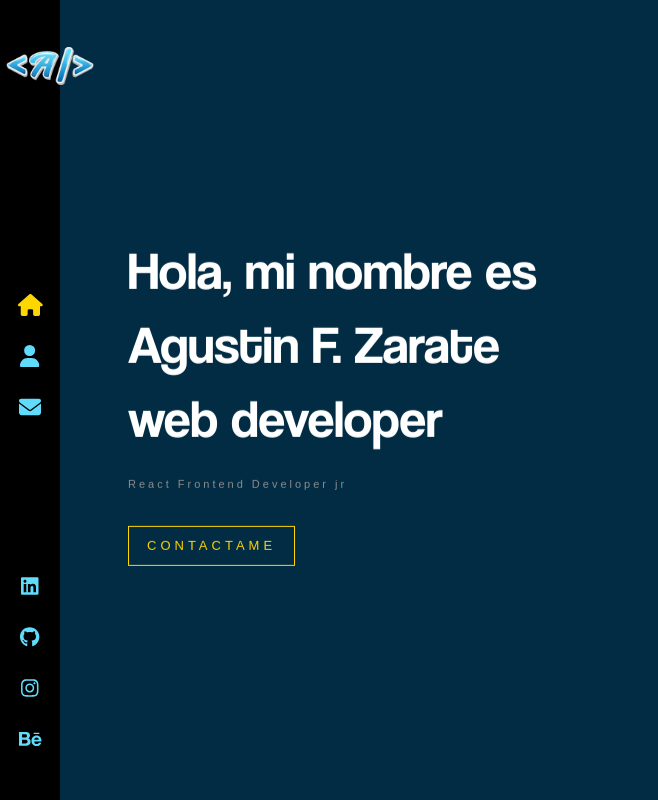
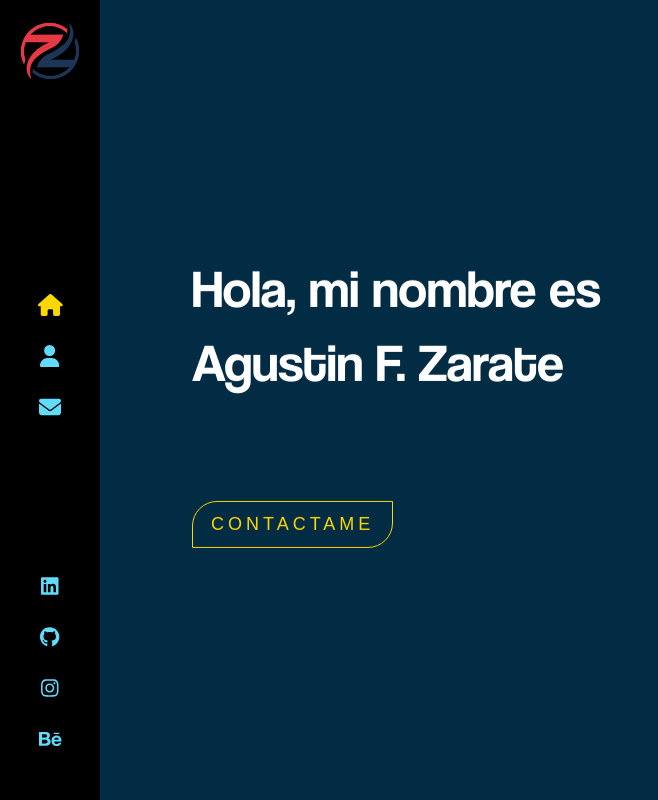
Before and after one commit to AgustinZarate/react-portfolio, a React (Create React App) app: page / in a window 1280 px wide. Shown: the whole page, without its empty margins (0-658 px from the left). Built offline with nearby package versions, Linux system fonts and the light colour scheme.

Commit message:
Estilado y animacion al texto de Home y cambio de logo y favicon

```diff
--- a/public/index.html
+++ b/public/index.html
@@ -24,7 +24,7 @@
       work correctly both with client-side routing and a non-root public URL.
       Learn how to configure a non-root public URL by running `npm run build`.
     -->
-    <title>React App</title>
+    <title>Portfolio Agustin F. Zarate</title>
   </head>
   <body>
     <noscript>You need to enable JavaScript to run this app.</noscript>
--- a/src/Components/Home/Home.jsx
+++ b/src/Components/Home/Home.jsx
@@ -1,17 +1,53 @@
-import React from 'react'
+import React, { useEffect, useState } from 'react'
 import { Link } from 'react-router-dom'
 import './home.scss'
 
 
 function Home() {
+  const [loopNum, setLoopNum ] = useState(0);
+  const [isDeleting, setisDeleting ] = useState(false);
+  const [text, setText] = useState('');
+  const toRotate = ['Web Developer','UX/UI Designer', 'Front End Developer jr.'];
+  const period = 2000;
+  const [delta, setDelta] = useState(100 - Math.random() * 300);
+
+  useEffect(()=>{
+    let ticker = setInterval(()=>{
+      tick();
+    }, delta)
+
+    return () => { clearInterval(ticker) }
+  }, [text])
+
+  const tick = () => {
+    let i = loopNum % toRotate.length;
+    let fullText = toRotate[i];
+    let updatedText = isDeleting ? fullText.substring(0, text.length - 1) : fullText.substring(0, text.length + 1);
+
+    setText(updatedText);
+
+    if(isDeleting){
+      setDelta(prevDelta => prevDelta /2)
+    }
+
+    if(!isDeleting && updatedText === fullText){
+      setisDeleting(true);
+      setDelta(period);
+    } else if (isDeleting && updatedText === ''){
+      setisDeleting(false);
+      setLoopNum(loopNum + 1);
+      setDelta(500);
+    }
+  }
+
   return (
       <div className="container home-page">
         <div className="text-zone">
           <h1>
-              Hola, mi nombre es <br /> Agustin F. Zarate <br /> web developer
+              Hola, mi nombre es <br /> Agustin F. Zarate <br /> <span>{text}</span>
           </h1>
-          <h2>React Frontend Developer jr</h2>
           <Link to={"/contact"} className="flat-button">CONTACTAME</Link>
+        {/* colocar h2 bienvenida */}
         </div>
       </div>
   )
--- a/src/Components/Home/home.scss
+++ b/src/Components/Home/home.scss
@@ -15,7 +15,7 @@
 .home-page {
     .text-zone{
         position: absolute;
-        left: 10%;
+        left: 15%;
         top: 50%;
         transform: translateY(-50%);
         width: 40%;
@@ -28,8 +28,15 @@
         margin: 0;
         font-family: 'Coolvetica';
         font-weight: 400;
-        animation: fadeIn 1s 1.8s backwards;
+        animation: fadeIn 1s 1s backwards;
         opacity: 1;
+        min-height: 14rem;
+
+        span{
+            font-size: 5rem;
+            -webkit-text-fill-color: transparent;
+            -webkit-text-stroke: 2px #ffd700;
+        }
     }
 }
 
@@ -45,13 +52,14 @@ h2 {
 
 .flat-button{
     color: #ffd700;
-    font-size: 13px;
+    font-size: 18px;
     font-weight: 400;
     letter-spacing: 4px;
     font-family: sans-serif;
     text-decoration: none;
     padding: 10px 18px;
     border: 1px solid #ffd700;
+    border-radius: 25px 0px 25px 0px;
     margin-top: 25px;
     float: left;
     animation: fadeIn 1s 1.8s backwards;
--- a/src/Components/Sidebar/sidebar.scss
+++ b/src/Components/Sidebar/sidebar.scss
@@ -1,6 +1,6 @@
 .navbar{
     background: black;
-    width: 60px;
+    width: 100px;
     height: 100%;
     position: absolute;
     top: 0;
@@ -15,7 +15,7 @@
     img {
         display: block;
         margin: 8px auto;
-        width: 100px;
+        width: 70px;
         height: auto;
     }
 
```
Also changed, not shown: public/images/logo-a.png, 1 other file (tests, documents, lock files or other folders).
